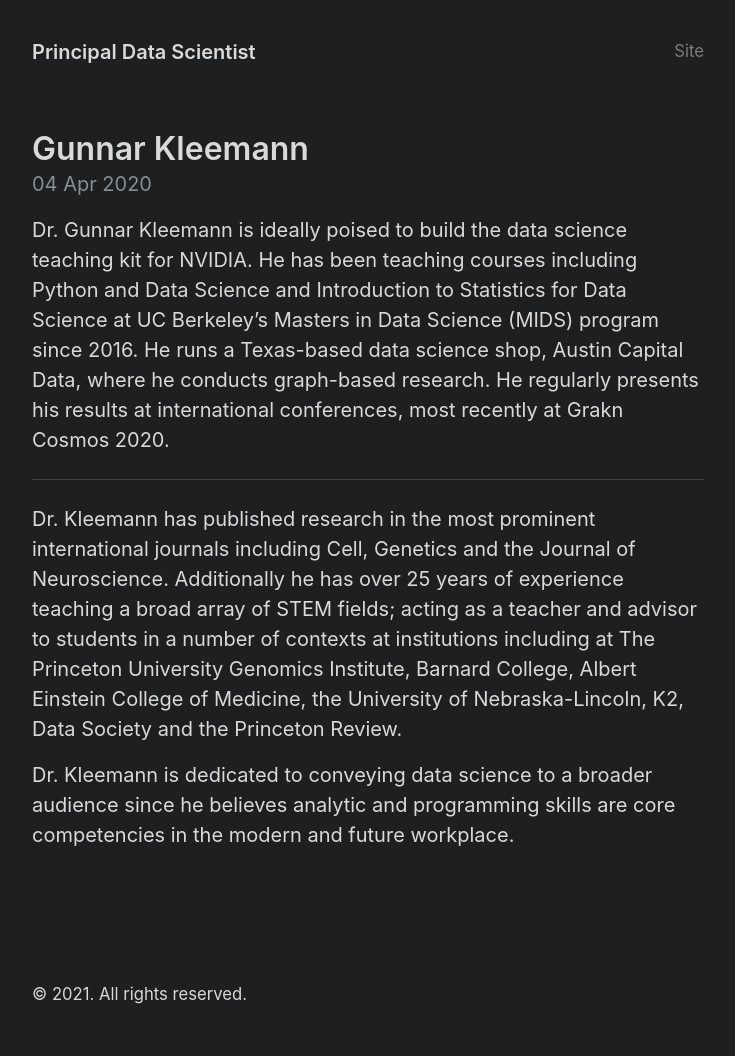
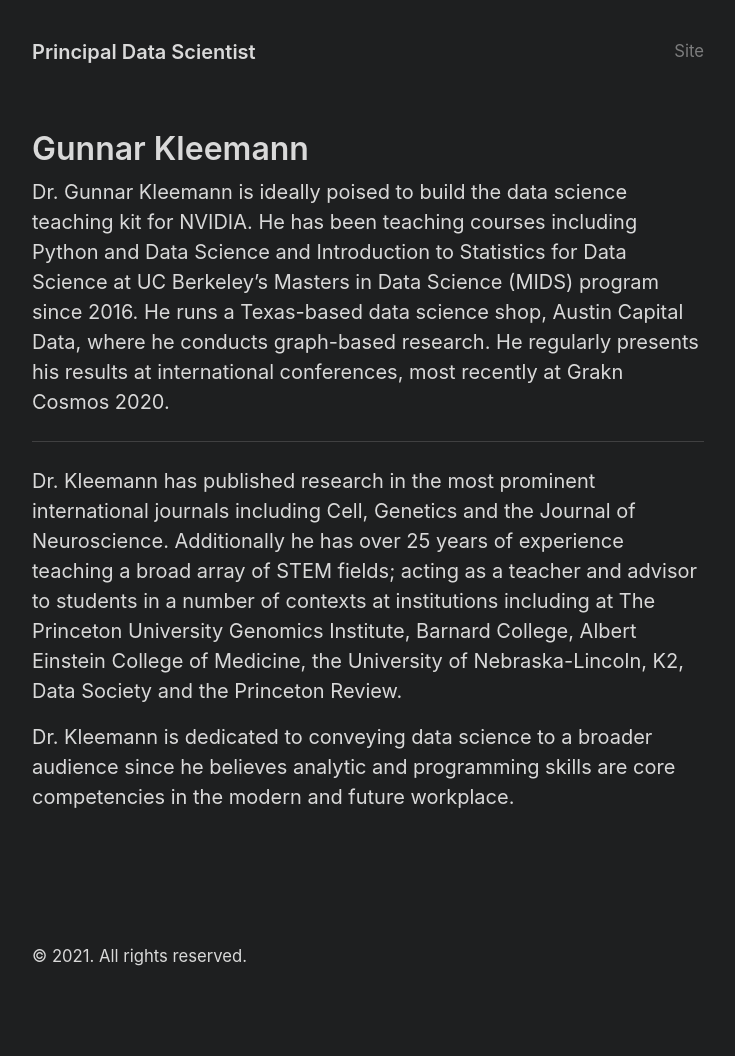
Before and after one commit to CapitalData/Gunnar, a Jekyll site: the page built from index.html, in a window 1280 px wide. Shown: the whole page, without its empty margins (272-1007 px from the left). Built offline with Jekyll 4.4.1, drawn with Linux system fonts in a browser that asks for light colours; the list of posts is cut into pages by our own code; after the commit the page ends 1018 px from its top, so only the background shows below that.

Commit message:
mute date

```diff
--- a/index.html
+++ b/index.html
@@ -12,7 +12,7 @@ title: Home
       </a>
     </h1>
 
-    <time datetime="{{ post.date | date_to_xmlschema }}" class="post-date">{{ post.date | date_to_string }}</time>
+    <!--- <time datetime="{{ post.date | date_to_xmlschema }}" class="post-date">{{ post.date | date_to_string }}</time>-->
 
     {{ post.content }}
   </article>
```
